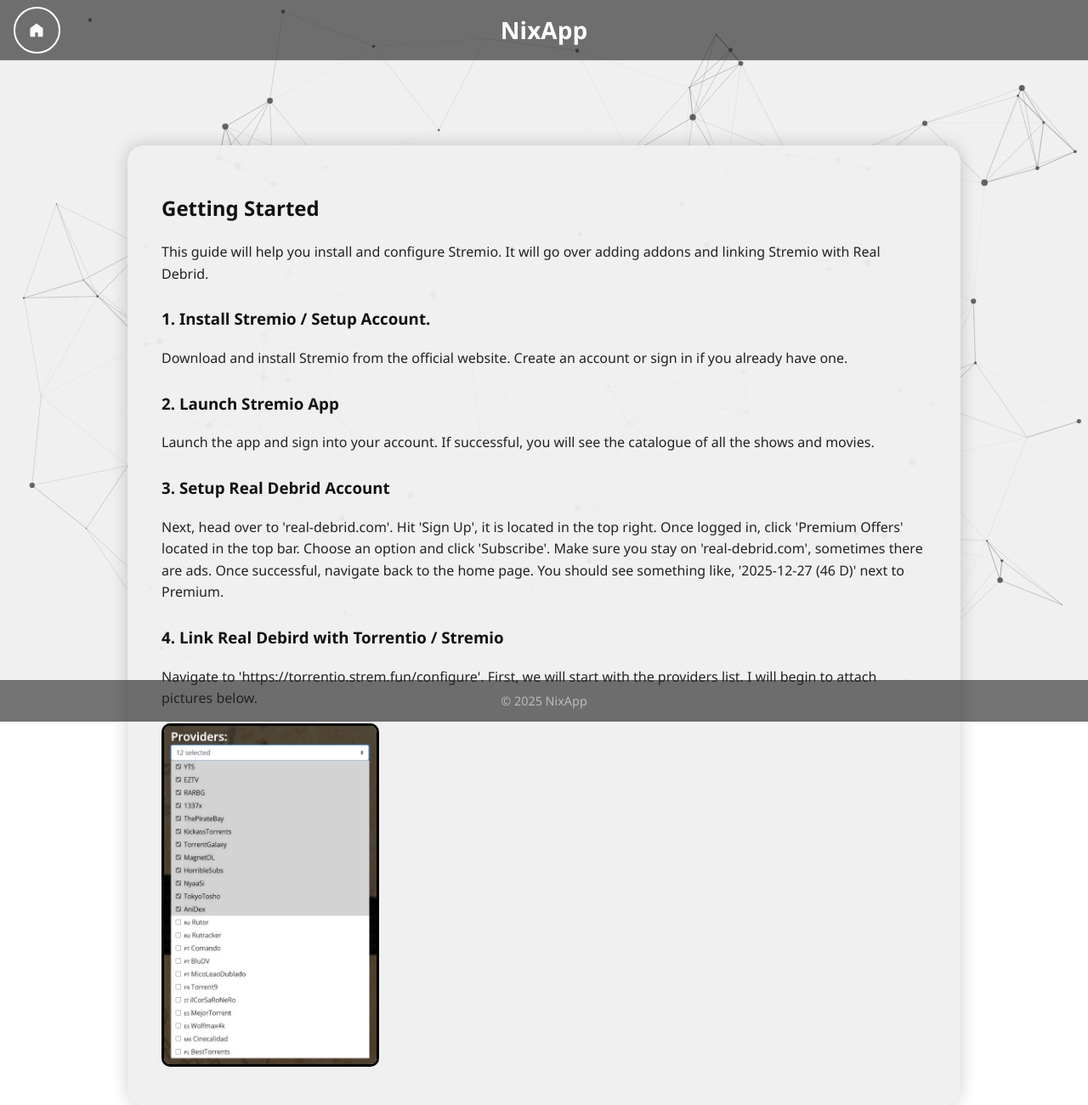
After one commit to nix1003/nixapp, a Flask app: page /stremioguide in a window 1280 px wide. The commit adds this page. Shown: the whole page at 85% size. Run offline with Flask 3, Linux system fonts and the light colour scheme.

Commit message:
beginstremiotutorial

```diff
--- a/app.py
+++ b/app.py
@@ -194,6 +194,11 @@ def logout():
 def session_test():
     return jsonify(dict(session))
 
+@app.route('/stremioguide')
+def stremioguide():
+    return render_template('stremioguide.html')
+
+
 # ---------------------------- #
 
 if __name__ == '__main__':
--- a/templates/index.html
+++ b/templates/index.html
@@ -53,6 +53,11 @@
         <h2>Links</h2>
         <p>Collection of useful links.</p>
       </a>
+
+      <a href="{{ url_for('stremioguide') }}" class="project-card">
+        <h2>Stremio Setup Guide</h2>
+        <p>A tutorial for setting up and maintaining Stremio.</p>
+      </a>
     </main>
 
     <!-- Footer -->
--- /dev/null
+++ b/templates/stremioguide.html
@@ -0,0 +1,132 @@
+<!DOCTYPE html>
+<html lang="en">
+<head>
+  <meta charset="UTF-8">
+  <meta name="viewport" content="width=device-width, initial-scale=1.0">
+  <title>NixApp | Stremio Setup Guide</title>
+  <link rel="stylesheet" href="{{ url_for('static', filename='styles.css') }}">
+  <style>
+    html, body {
+      height: 100%;
+      margin: 0;
+      display: flex;
+      flex-direction: column;
+    }
+
+    .content {
+      flex: 1;
+      display: flex;
+      flex-direction: column;
+    }
+
+    /* Page-specific readability tweaks */
+    .guide-box {
+      background-color: rgba(240, 240, 240, 0.95);
+      border-radius: 20px;
+      padding: 30px 40px;
+      max-width: 900px;
+      margin: 100px auto;
+      box-shadow: 0 0 20px rgba(0, 0, 0, 0.2);
+      color: #222;
+      line-height: 1.6;
+    }
+
+    .guide-box h2, .guide-box h3 {
+      color: #111;
+      margin-top: 25px;
+    }
+
+    .guide-box code {
+      background: #e0e0e0;
+      padding: 3px 6px;
+      border-radius: 6px;
+      font-family: monospace;
+    }
+
+    .guide-box pre {
+      background: #e0e0e0;
+      padding: 10px;
+      border-radius: 8px;
+      overflow-x: auto;
+    }
+
+    footer {
+      text-align: center;
+      color: #bbb;
+      padding: 15px 0;
+      margin-top: auto; /* pushes footer to bottom */
+    }
+
+    /* Image styling for floated image */
+    .img-left {
+      float: left;
+      width: 250px;
+      margin: 10px 20px 10px 0;
+      border: 3px solid black;
+      border-radius: 10px;
+    }
+
+    .clearfix {
+      overflow: hidden; /* clears floats */
+    }
+  </style>
+</head>
+<body>
+  <!-- Particle background -->
+  <div id="particles-js"></div>
+
+  <div class="content">
+    <!-- Header -->
+    <header>
+      <a href="{{ url_for('home') }}" class="home-button" aria-label="Home">
+        <svg xmlns="http://www.w3.org/2000/svg" fill="white" viewBox="0 0 24 24" width="20" height="20">
+          <path d="M3 9.75L12 3l9 6.75V21a1 1 0 0 1-1 1h-6v-6h-4v6H4a1 1 0 0 1-1-1V9.75z"/>
+        </svg>
+      </a>
+      <h1>NixApp</h1>
+    </header>
+
+    <!-- Main Content -->
+    <main class="guide-box">
+      <h2>Getting Started</h2>
+      <p>This guide will help you install and configure Stremio. It will go over adding addons and linking Stremio with Real Debrid.</p>
+
+      <h3>1. Install Stremio / Setup Account.</h3>
+      <p>Download and install Stremio from the official website. Create an account or sign in if you already have one.</p>
+
+      <h3>2. Launch Stremio App</h3>
+      <p>Launch the app and sign into your account. If successful, you will see the catalogue of all the shows and movies.</p>
+
+      <h3>3. Setup Real Debrid Account</h3>
+      <p>Next, head over to 'real-debrid.com'. Hit 'Sign Up', it is located in the top right. Once logged in, click 'Premium Offers' located in the top bar.
+         Choose an option and click 'Subscribe'. Make sure you stay on 'real-debrid.com', sometimes there are ads. Once successful, navigate back to the home page.
+         You should see something like, '2025-12-27  (46 D)' next to Premium.
+      </p>
+
+      <h3>4. Link Real Debird with Torrentio / Stremio</h3>
+      <p>
+          Navigate to 'https://torrentio.strem.fun/configure'. First, we will start with the providers list. I will begin to attach pictures below.
+      </p>
+
+      <img src="{{ url_for('static', filename='uploads/providers.png') }}"
+           alt="Providers"
+           style="display: block; width: 250px; margin: 10px 0 15px 0; border: 3px solid black; border-radius: 10px;">
+
+
+      </div>
+
+    </main>
+
+    <!-- Footer -->
+    <footer>
+      &copy; 2025 NixApp
+    </footer>
+  </div>
+
+  <!-- Particles.js -->
+  <script src="https://cdn.jsdelivr.net/particles.js/2.0.0/particles.min.js"></script>
+  <script>
+    particlesJS.load('particles-js', '{{ url_for("static", filename="particles.json") }}');
+  </script>
+</body>
+</html>
```
Also changed, not shown: static/uploads/providers.png (added).
